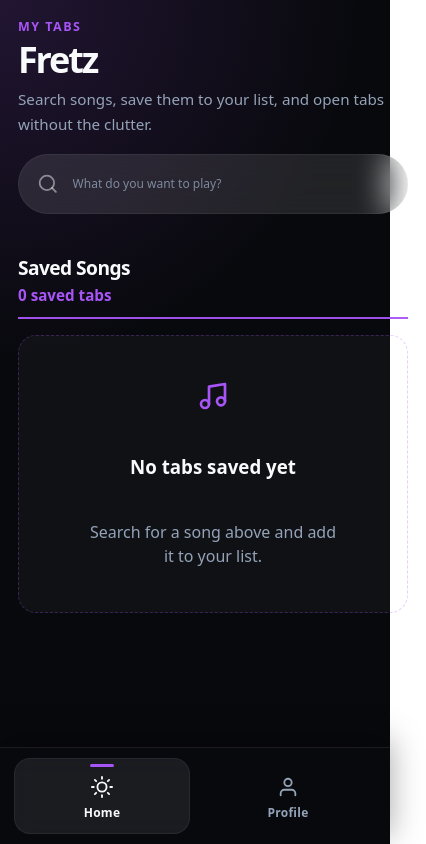
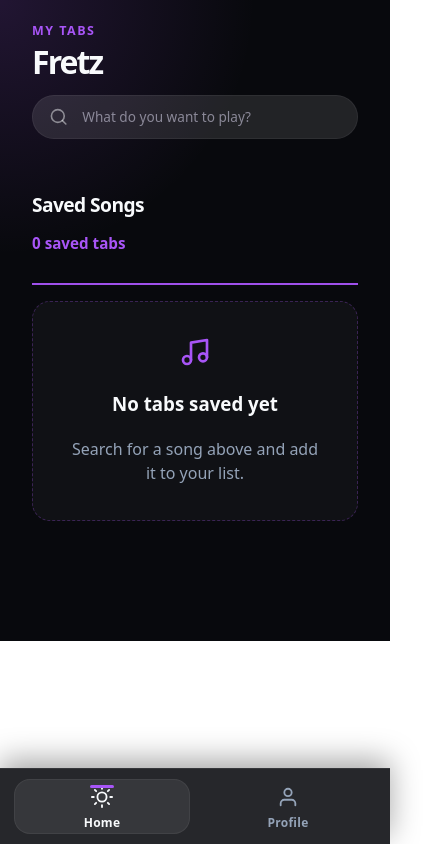
Before and after one commit to Paymvi/Music_App, a React (Vite) app: page / in a window 390 px wide. Shown: the top 844 px of the page, 426 px wide, since content can reach past the window. Built offline with nearby package versions, Linux system fonts and the light colour scheme.

Commit message:
Improve UI to be mobile friendly

```diff
--- a/src/index.css
+++ b/src/index.css
@@ -118,26 +118,15 @@ body {
    🎸 HOME / MY TABS PAGE
    ═══════════════════════════════════════════════ */
 
-.home-page {
-  min-height: 100vh;
-  padding: 28px 18px 120px;
-  color: var(--text);
-  background:
-    radial-gradient(circle at top left, rgba(168, 85, 247, 0.18), transparent 34%),
-    radial-gradient(circle at top right, rgba(236, 72, 153, 0.12), transparent 30%),
-    #090a0e;
-}
 
-.home-header {
-  max-width: 760px;
-  margin: 0 auto 24px;
-}
+
+
 
 .eyebrow {
   margin: 0 0 8px;
   color: var(--accent);
   font-size: 0.78rem;
-  font-weight: 800;
+  font-weight: 750;
   text-transform: uppercase;
   letter-spacing: 0.12em;
 }
@@ -160,36 +149,15 @@ body {
 
 /* Search */
 
-.search-panel,
-.library-section,
-.song-tab-panel {
-  max-width: 760px;
-  margin: 0 auto;
-}
 
 .search-box {
   display: flex;
   align-items: center;
   gap: 12px;
-
-  min-height: 58px;
   padding: 0 16px;
 
-  border: 1px solid var(--border);
-  border-radius: 20px;
-
-  background: rgba(255, 255, 255, 0.06);
-  backdrop-filter: blur(16px);
-  -webkit-backdrop-filter: blur(16px);
-
-  box-shadow: 0 18px 50px rgba(0, 0, 0, 0.24);
 }
 
-.search-icon {
-  color: var(--accent);
-  font-size: 1.25rem;
-  flex-shrink: 0;
-}
 
 .search-box input {
   width: 100%;
@@ -202,7 +170,7 @@ body {
 }
 
 .search-box input::placeholder {
-  color: rgba(148, 163, 184, 0.8);
+  color: rgba(164, 161, 179, 0.8);
 }
 
 .clear-search-button,
@@ -321,96 +289,6 @@ body {
   background: rgba(255, 255, 255, 0.12);
 }
 
-/* Saved library */
-
-.library-section {
-  margin-top: 34px;
-}
-
-.section-title-row {
-  display: flex;
-  align-items: flex-end;
-  justify-content: space-between;
-  gap: 16px;
-  margin-bottom: 14px;
-}
-
-.section-title-row h2 {
-  margin: 0;
-  color: var(--text);
-  font-size: 1.4rem;
-  letter-spacing: -0.04em;
-}
-
-.section-title-row p {
-  margin: 4px 0 0;
-  color: var(--muted);
-  font-size: 0.92rem;
-}
-
-.saved-song-list {
-  display: grid;
-  gap: 10px;
-}
-
-.saved-song-card {
-  padding: 6px;
-  transition:
-    border-color 0.15s ease,
-    background 0.15s ease,
-    transform 0.1s ease;
-}
-
-.saved-song-card:hover {
-  background: rgba(255, 255, 255, 0.075);
-}
-
-.saved-song-card.selected {
-  border-color: rgba(168, 85, 247, 0.65);
-  background: rgba(168, 85, 247, 0.1);
-}
-
-.saved-song-main {
-  display: flex;
-  align-items: center;
-  gap: 12px;
-
-  flex: 1;
-  min-width: 0;
-  padding: 8px;
-
-  border: 0;
-  background: transparent;
-  color: inherit;
-  text-align: left;
-  cursor: pointer;
-  font: inherit;
-}
-
-.song-arrow {
-  color: var(--muted);
-  font-size: 1.2rem;
-  flex-shrink: 0;
-}
-
-.remove-song-button {
-  display: grid;
-  place-items: center;
-
-  width: 38px;
-  height: 38px;
-  margin-right: 4px;
-
-  border-radius: 999px;
-  background: transparent;
-  color: var(--muted);
-}
-
-.remove-song-button:hover {
-  color: var(--text);
-  background: rgba(255, 255, 255, 0.08);
-}
-
 .empty-library,
 .empty-message {
   color: var(--muted);
@@ -477,13 +355,19 @@ body {
 .song-tab-title h2 {
   margin: 0;
   color: var(--text);
-  font-size: 1.45rem;
-  letter-spacing: -0.04em;
+  font-size: 1.1rem;
+  letter-spacing: -0.03em;
 }
 
 .song-tab-title p {
-  margin: 4px 0 0;
+  margin: 2px 0 0;
   color: var(--muted);
+  font-size: 0.85rem;
+}
+
+.song-tab-title .eyebrow {
+  font-size: 0.60rem;
+  margin-bottom: 4px;
 }
 
 .close-tab-button {
@@ -534,7 +418,7 @@ body {
   background: rgba(0, 0, 0, 0.32);
 
   font-family: ui-monospace, SFMono-Regular, Menlo, Monaco, Consolas, monospace;
-  font-size: 0.92rem;
+  font-size: 0.88rem;
   line-height: 1.65;
   white-space: pre;
 }
@@ -569,7 +453,7 @@ body {
   }
 
   .tab-content {
-    font-size: 0.82rem;
+    font-size: 0.8rem;
   }
 }
 
@@ -615,7 +499,7 @@ body {
 
 /* Search bar: wide pill like Ultimate Guitar */
 .search-box {
-  min-height: 64px;
+  min-height: 3rem;
   padding: 0 22px;
   border-radius: 999px;
 
@@ -625,7 +509,7 @@ body {
 }
 
 .search-box input {
-  font-size: 1.08rem;
+  font-size: 0.9rem;
 }
 
 .search-icon {
@@ -722,7 +606,7 @@ body {
   border-color: transparent;
   background: rgba(168, 85, 247, 0.095);
 }
-
+/*
 .saved-song-card.selected::before {
   content: "";
   position: absolute;
@@ -732,7 +616,7 @@ body {
   width: 4px;
   border-radius: 999px;
   background: var(--accent);
-}
+} */
 
 /* Clickable main part */
 .saved-song-main {
@@ -743,7 +627,7 @@ body {
 
   width: 100%;
   min-height: 92px;
-  padding: 12px 0;
+  padding: 12px 12px;
 
   border: 0;
   background: transparent;
@@ -788,61 +672,6 @@ body {
   line-height: 1.15;
 }
 
-/* Turn arrow area into a UG-like "Chords" tag */
-.saved-song-card .song-arrow {
-  display: none;
-}
-
-.saved-song-main::after {
-  content: "Chords";
-
-  justify-self: end;
-
-  padding: 6px 9px;
-  margin-left: 10px;
-
-  border: 1px solid rgba(168, 85, 247, 0.32);
-  border-radius: 3px;
-
-  color: rgba(248, 250, 252, 0.72);
-  background: rgba(255, 255, 255, 0.025);
-
-  font-size: 0.82rem;
-  font-weight: 500;
-  line-height: 1;
-}
-
-/* Remove button should feel hidden until hover/focus */
-.remove-song-button {
-  position: absolute;
-  right: 0;
-  top: 50%;
-  transform: translateY(-50%);
-
-  width: 34px;
-  height: 34px;
-  margin-right: 0;
-
-  color: rgba(148, 163, 184, 0.5);
-  background: rgba(8, 9, 13, 0.72);
-  opacity: 0;
-
-  transition:
-    opacity 0.15s ease,
-    background 0.15s ease,
-    color 0.15s ease;
-}
-
-/* Leave room so remove button does not cover Chords tag too badly */
-.saved-song-card:hover .remove-song-button,
-.saved-song-card:focus-within .remove-song-button {
-  opacity: 1;
-}
-
-.remove-song-button:hover {
-  color: #f8fafc;
-  background: rgba(168, 85, 247, 0.55);
-}
 
 /* Empty state less card-like */
 .empty-library {
@@ -858,94 +687,6 @@ body {
 .song-tab-panel {
   margin-top: 26px;
 }
-
-/* Mobile version */
-@media (max-width: 560px) {
-  .home-page {
-    padding-top: 18px;
-  }
-
-  .home-header,
-  .search-panel,
-  .library-section,
-  .song-tab-panel {
-    padding-left: 18px;
-    padding-right: 18px;
-  }
-
-  .home-header h1 {
-    font-size: 2.25rem;
-  }
-
-  .home-subtitle {
-    font-size: 0.95rem;
-  }
-
-  .search-box {
-    min-height: 58px;
-    padding: 0 18px;
-  }
-
-  .search-box input {
-    font-size: 0.75rem;
-  }
-
-  .section-title-row {
-    padding-top: 12px;
-    padding-bottom: 12px;
-  }
-
-  .saved-song-card {
-    min-height: 84px;
-  }
-
-  .saved-song-card::after {
-    left: 76px;
-  }
-
-  .saved-song-main {
-    grid-template-columns: 52px minmax(0, 1fr) auto;
-    gap: 12px;
-    min-height: 84px;
-    padding: 10px 0;
-  }
-
-  .saved-song-card .song-icon {
-    width: 52px;
-    height: 52px;
-  }
-
-  .saved-song-card .song-text h3 {
-    font-size: 1.18rem;
-  }
-
-  .saved-song-card .song-text p {
-    font-size: 0.98rem;
-  }
-
-  .saved-song-main::after {
-    padding: 5px 8px;
-    font-size: 0.76rem;
-  }
-
-  .remove-song-button {
-    right: -4px;
-  }
-}
-
-
-
-
-
-
-
-
-
-
-
-
-
-
 
 
 
@@ -1100,24 +841,123 @@ body {
   display: none;
 }
 
-/* Mobile adjustments */
+
+
+
+
+
+
+/* ═══════════════════════════════════════════════
+   📱 MOBILE OVERFLOW FIX + SMALLER SONG TEXT
+   ═══════════════════════════════════════════════ */
+
+/* Prevent sideways scrolling */
+html,
+body,
+#root {
+  width: 100%;
+  max-width: 100%;
+  overflow-x: hidden;
+}
+
+* {
+  box-sizing: border-box;
+}
+
+
+/* Smaller saved song text */
+.saved-song-card .song-text h3 {
+  font-size: 1rem;
+  font-weight: 650;
+  line-height: 1.15;
+  letter-spacing: -0.03em;
+}
+
+.saved-song-card .song-text p {
+  font-size: 0.88rem;
+  line-height: 1.15;
+  margin-top: 5px;
+}
+
+/* Slightly smaller album art square */
+.saved-song-card .song-icon {
+  width: 48px;
+  height: 48px;
+  border-radius: 6px;
+}
+
+/* Adjust row grid for smaller mobile layout */
+.saved-song-main {
+  grid-template-columns: 48px minmax(0, 1fr);
+  gap: 12px;
+}
+
+
+
+/* If your old remove button is still in the JSX/CSS, keep it hidden */
+.remove-song-button {
+  display: none !important;
+}
+
+/* Fix tabbar width on phones */
+.tabbar {
+  left: 0;
+  right: 0;
+  width: 100%;
+  max-width: 100%;
+  overflow: hidden;
+}
+
+/* Mobile-specific tighter layout */
 @media (max-width: 560px) {
-  .saved-song-main {
-    grid-template-columns: 52px minmax(0, 1fr);
-    padding-right: 8px;
+  .home-page {
+    padding-left: 14px;
+    padding-right: 14px;
+    padding-bottom: 120px;
   }
 
-  .song-actions {
-    padding-right: 2px;
+  .home-header h1 {
+    font-size: 2rem;
   }
 
-  .song-menu-button {
-    width: 40px;
-    height: 40px;
+  .home-subtitle {
+    font-size: 0.9rem;
+    line-height: 1.45;
   }
 
-  .song-menu {
-    right: 2px;
-    min-width: 160px;
+  .search-box {
+    min-height: 2.7rem;
+    padding: 0 16px;
+  }
+
+  .search-box input {
+    font-size: 0.85rem;
+  }
+
+  .saved-song-card {
+    min-height: 74px;
+  }
+
+  .saved-song-card::after {
+    left: 62px;
+  }
+
+  .saved-song-main {
+    min-height: 74px;
+    grid-template-columns: 46px minmax(0, 1fr);
+    gap: 12px;
+  }
+
+  .saved-song-card .song-icon {
+    width: 46px;
+    height: 46px;
+  }
+
+  .saved-song-card .song-text h3 {
+    font-size: 0.95rem;
+  }
+
+  .saved-song-card .song-text p {
+    font-size: 0.82rem;
   }
 }
--- a/src/pages/Home.jsx
+++ b/src/pages/Home.jsx
@@ -86,9 +86,9 @@ export default function Home() {
       <section className="home-header">
         <p className="eyebrow">My Tabs</p>
         <h1>Fretz</h1>
-        <p className="home-subtitle">
+        {/* <p className="home-subtitle">
           Search songs, save them to your list, and open tabs without the clutter.
-        </p>
+        </p> */}
       </section>
 
       <section className="search-panel">
```
